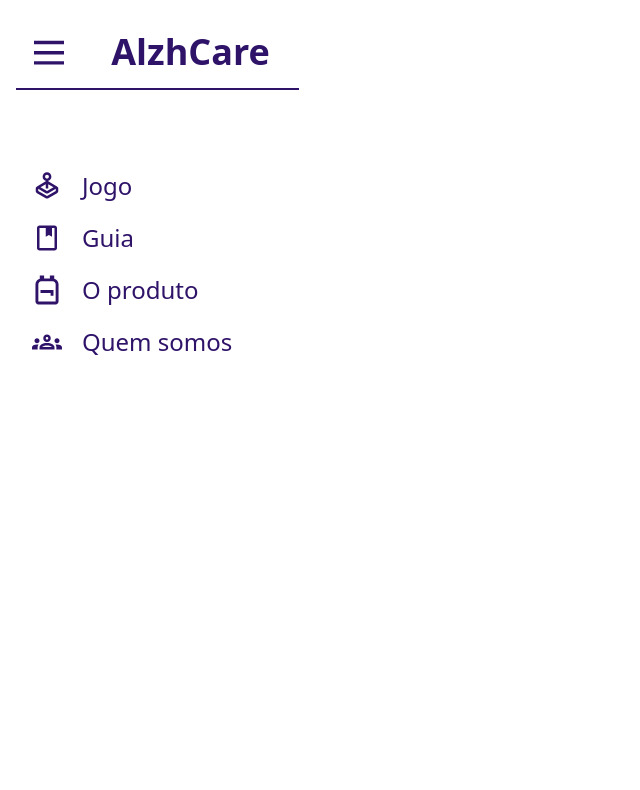
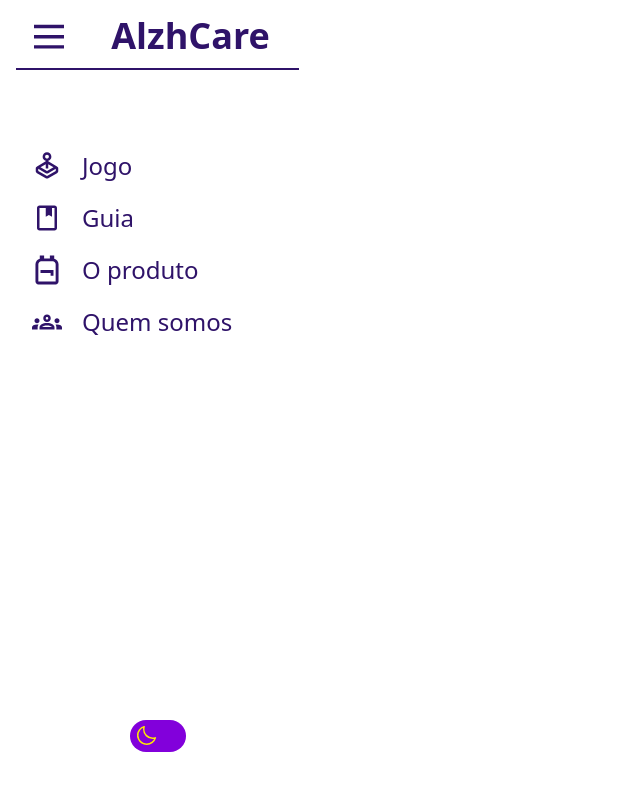
Before and after one commit to Theux15/AlzhCare, a React (Vite) app: page /sidemenu in a window 1280 px wide. Shown: the top 790 px of the page, without its empty margins (0-640 px from the left). Built offline with nearby package versions, Linux system fonts and the light colour scheme.

Commit message:
[math] Adição do botão de mudança de modo claro/escuro

```diff
--- a/src/componets/SideMenu.jsx
+++ b/src/componets/SideMenu.jsx
@@ -1,4 +1,6 @@
 import { Link } from "react-router-dom";
+import { MoonIcon, SunDimIcon } from "@phosphor-icons/react";
+import { useEffect, useState } from "react";
 import joystickIcone from '../assets/joystick.svg';
 import bookIcone from '../assets/book.svg';
 import backpackIcone from '../assets/backpack.svg';
@@ -7,16 +9,26 @@ import dehazeIcone from '../assets/dehaze.svg';
 
 
 export function SideMenu() {
+    const [theme, setTheme] = useState(() => localStorage.getItem("theme") ?? "light");
+
+    useEffect(() => {
+        localStorage.setItem("theme", theme);
+        const tagHTML = document.documentElement;
+        tagHTML.classList.remove("dark");
+        if (theme === "dark") {
+            tagHTML.classList.add("dark");
+        }
+    }, [theme]);
+
     return (
-
-        <div className="bg-[var(--color-white)] dark:bg-[var(--color-dark-purple-home)] w-[315px] h-screen p-4 rounded-r-3xl">
+        <div className="bg-[var(--color-white)] dark:bg-[var(--color-dark-purple-home)] w-[315px] min-h-0 h-screen p-4 rounded-r-3xl flex flex-col">
             <div className="flex flex-col">
-                <div className="flex flex-row [color:var(--color-dark-purple)] dark:[color:var(--color-white)] justify-around items-center">
+                <div className="flex flex-row [color:var(--color-dark-purple)] dark:[color:var(--color-white)] justify-around items-center mb-3">
                     <div>
                         <img src={dehazeIcone} alt="" />
                     </div>
                     <div>
-                        <h2 className="text-4xl font-bold p-4">AlzhCare</h2>
+                        <Link className="text-4xl font-bold p-4">AlzhCare</Link>
                     </div>
                 </div>
                 <div>
@@ -24,10 +36,7 @@ export function SideMenu() {
                 </div>
             </div>
 
-
-
-
-            <ul className="flex flex-col gap-5 mt-20">
+            <ul className="flex flex-col gap-5 mt-20 flex-1">
                 <li className="pl-4 grid grid-cols-[auto_1fr] gap-5 items-center">
                     <img src={joystickIcone} alt="" />
                     <Link to="/jogo" className="block  text-2xl [color:var(--color-dark-purple)] font-medium">Jogo</Link>
@@ -45,6 +54,21 @@ export function SideMenu() {
                     <Link to="/quemsomos" className="block  text-2xl [color:var(--color-dark-purple)] font-medium ">Quem somos</Link>
                 </li>
             </ul>
+
+            <div className="flex flex-col justify-end items-center mb-8">
+                <button
+                    className={`relative w-14 h-8 bg-purple-700 rounded-full p-1 flex items-center transition-all focus:outline-none cursor-pointer ${theme === "dark" ? "justify-end" : "justify-start"}`}
+                    onClick={() => setTheme((prev) => (prev === "dark" ? "light" : "dark"))}
+                >
+                    {theme === "dark" ? (
+                        <SunDimIcon size={24} className="text-yellow" />
+                    ) : (
+                        <MoonIcon size={24} className="text-yellow" />
+                    )}
+                </button>
+            </div>
         </div>
     )
+
+
 }
```
